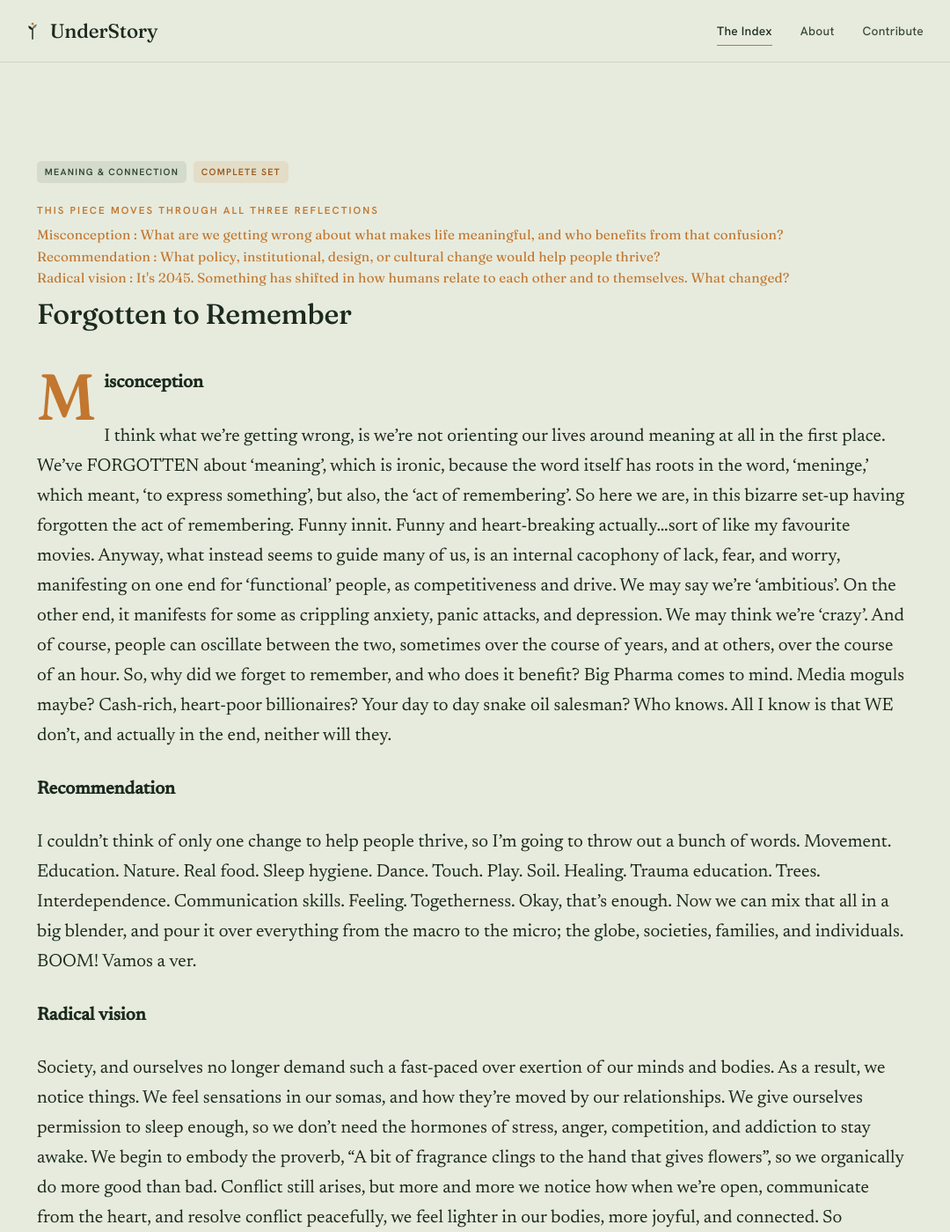
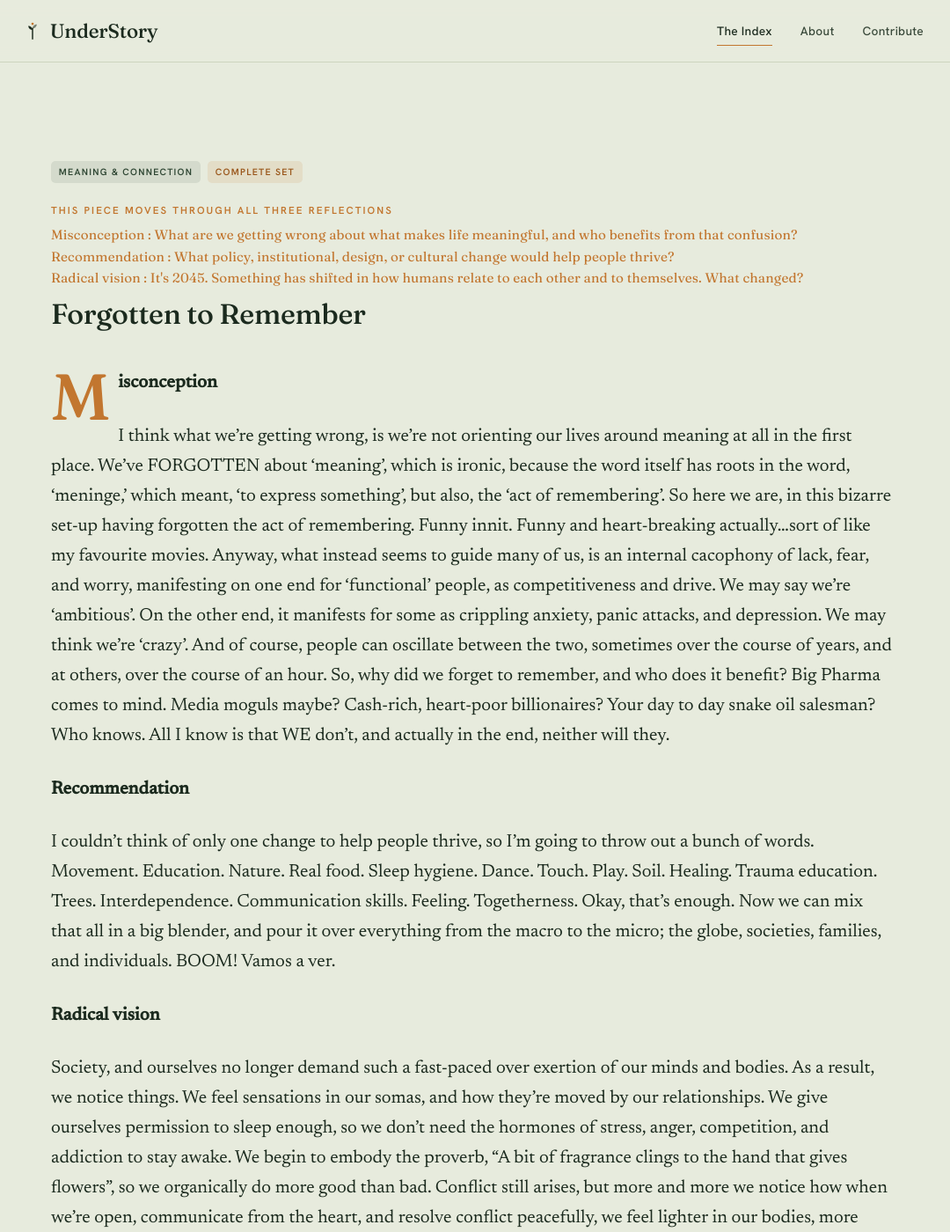
Before and after one commit to valentina-rm/understory, a Jekyll site: the page built from _contributions/ramin-felfeli-meaning-complete.md, in a window 1280 px wide and 1400 px high. Shown: the whole window at 88% size, without its empty margins (102-1182 px from the left). Built offline with Jekyll 4.4.1, drawn with Linux system fonts in a browser that asks for light colours.

Commit message:
Text edits across pages

```diff
--- a/assets/css/main.css
+++ b/assets/css/main.css
@@ -507,7 +507,7 @@ p  { margin: 0 0 1.1em; }
   margin: 0;
 }
 /* wider reading column — entry pages only */
-.piece .shell { max-width: 70rem; }
+.piece .shell { max-width: 68rem; }
 .piece .piece-head,
 .piece .piece-body { max-width: none; }
 
```
